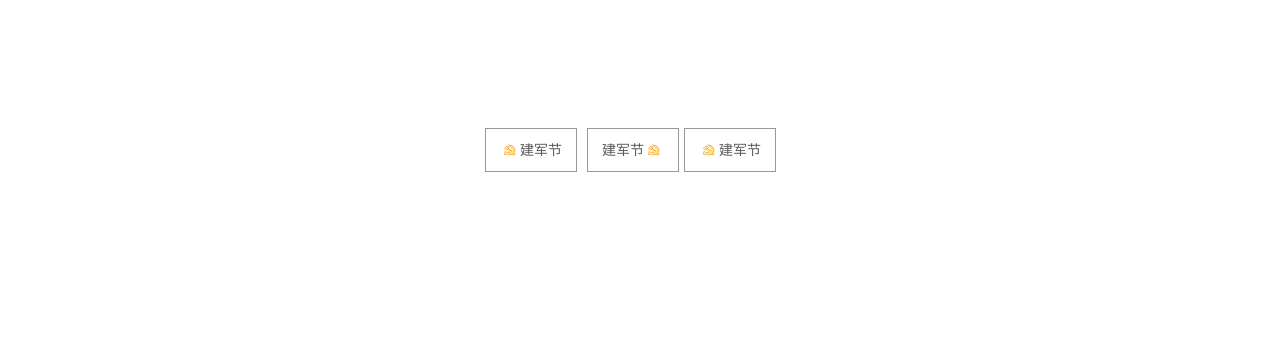
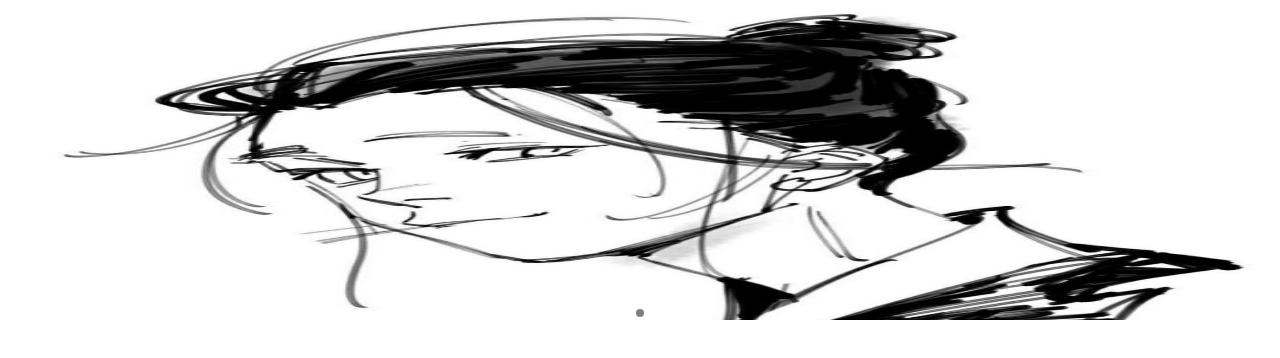
Before and after one commit to wgfire/Wue, a Vue app: page / in a window 1280 px wide. Shown: the top 358 px of the page. Built offline with nearby package versions, Linux system fonts and the light colour scheme.

Commit message:
增加swiperr

```diff
--- a/components/wSwiper/index.js
+++ b/components/wSwiper/index.js
@@ -1,7 +1,7 @@
 // src/index.js
 // 导入组件，组件必须声明 name
 import wSwiper from './src/wSwiper.vue'
-import wSwiperItem from './src/swiper-item.vue'
+import wSwiperItem from './src/wSwiper-item.vue'
 
 // 为组件提供 install 安装方法，供按需引入
 wSwiper.install = function (Vue) {
--- a/components/wSwiper/src/swiper-item.vue
+++ /dev/null
@@ -1,23 +0,0 @@
-<template>
-  <div class="swiper_item"></div>
-</template>
-
-<script>
-export default {
-  name:"swiperItem",
-  components:{},
-  props:{},
-  data(){
-    return {
-    }
-  },
-  watch:{},
-  computed:{},
-  methods:{},
-  created(){},
-  mounted(){}
-}
-</script>
-<style lang="stylus" scoped>
-.swiper_item{}
-</style>
--- /dev/null
+++ b/components/wSwiper/src/wSwiper-item.vue
@@ -0,0 +1,38 @@
+<template>
+  <div class="swiper-item">
+      <img src="../../../public/1.jpg"/>
+  </div>
+</template>
+
+<script>
+export default {
+  name:"wSwiperItem",
+  components:{},
+  props:{
+    imglist:{
+      type:Array
+    }
+  },
+  data(){
+    return {
+    }
+  },
+  watch:{},
+  computed:{},
+  methods:{},
+  created(){},
+  mounted(){}
+}
+</script>
+<style lang="stylus" scoped>
+.swiper-item {
+  width: 100%;
+  height: 100%;
+  z-index: 9999;
+
+}
+.swiper-item img {
+  width: 100%;
+  height:inherit;
+}
+</style>
--- a/components/wSwiper/src/wSwiper.vue
+++ b/components/wSwiper/src/wSwiper.vue
@@ -1,5 +1,12 @@
 <template>
-  <div class="wSwiper"></div>
+  <div class="wSwiper">
+    <wSwiperItem  :imglist="imglist"></wSwiperItem>
+    <div class="dot">
+      <ul>
+        <li></li>
+      </ul>
+    </div>
+  </div>
 </template>
 
 <script>
@@ -9,6 +16,7 @@ export default {
   props:{},
   data(){
     return {
+      imglist:[]
     }
   },
   watch:{},
@@ -19,5 +27,27 @@ export default {
 }
 </script>
 <style lang="stylus" scoped>
-.wSwiper{}
+.wSwiper{
+  height 40vh
+  width 100%
+  position relative
+  & .dot {
+    position absolute;
+    buttom 6%
+    left 50%
+    transform translate(-50%,-50%)
+    li{
+      width 8px;
+      height 8px;
+      border-radius:50%;
+      background-color gray;
+      cursor pointer
+    }
+  }
+}
+
+.curli{
+  background-color red
+  }
+
 </style>
--- a/src/App.vue
+++ b/src/App.vue
@@ -1,6 +1,7 @@
 <template>
   <div class="content">
-    <Button></Button>
+    <!-- <Button></Button> -->
+    <wSwiper></wSwiper>
   </div>
 </template>
 <script>
@@ -20,8 +21,5 @@ export default {
 </script>
 
 <style lang="stylus">
-.content {
-  width: 25%;
-  margin: 10% auto;
-}
+
 </style>
--- a/src/static/global.styl
+++ b/src/static/global.styl
@@ -12,3 +12,6 @@ body {
   font-size: $font-size;
   background: $color-main;
 }
+li {
+  list-style none
+}
```
Also changed, not shown: public/1.jpg (added), public/2.jpg (added), test/swiper.vue (added).
